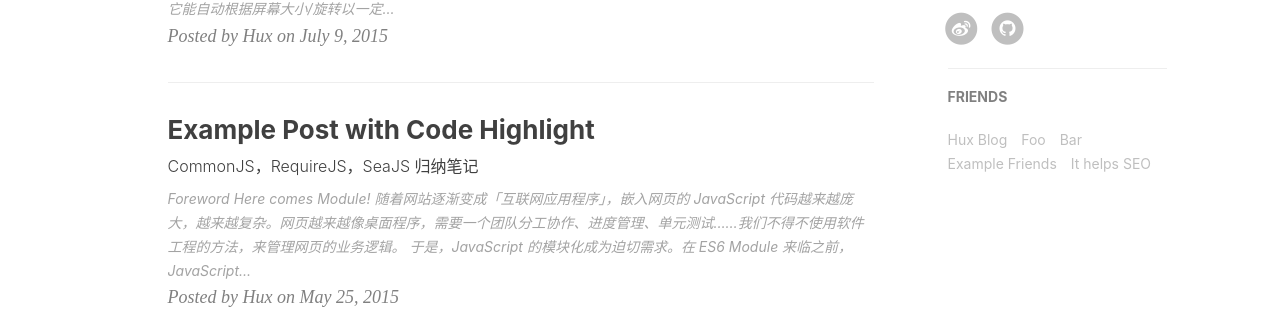
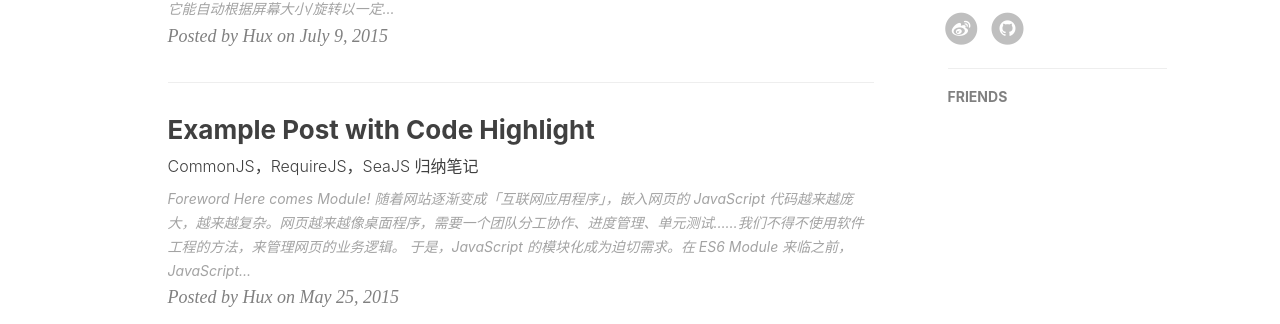
Before and after one commit to zyl5721451/zyl5721451.github.io, a Jekyll site: the page built from index.html, in a window 1280 px wide. Shown: the part 878-1202 px from the top of the page. Built offline with Jekyll 4.4.1, drawn with Linux system fonts in a browser that asks for light colours; nearby versions of some CDN libraries; the list of posts is cut into pages by our own code; comment, search, counter and statistics services are not loaded; part of the change alters nothing that is shown.

Commit message:
初始化

```diff
--- a/_config.yml
+++ b/_config.yml
@@ -4,7 +4,7 @@ SEOTitle: Allen的博客 | Allen Blog
 header-img: img/home-bg.jpg
 email: zyl5721451@qq.com
 description: "Android开发、产品设计"
-keyword: ""
+keyword: "Android开发、产品设计"
 url: "https://zyl5721451.github.io"              # your host, for absolute URL
 baseurl: ""         # for example, '/blog' if your blog hosted on 'host/blog'
 
@@ -50,7 +50,7 @@ kramdown:
 #disqus_username: _your_disqus_short_name_
 
 # Duoshuo settings
-duoshuo_username: zyl5721451
+duoshuo_username: _zyl5721451_
 # Share component is depend on Comment so we can NOT use share only.
 duoshuo_share: true                     # set to false if you want to use Comment without Sharing
 
@@ -81,20 +81,20 @@ featured-condition-size: 1              # A tag will be featured if the size of
 
 # Friends
 friends: [
-    {
-        title: "Hux Blog",
-        href: "http://huangxuan.me"
-    },{
-        title: "Foo",
-        href: "#"
-    },{
-        title: "Bar",
-        href: "#"
-    },{
-        title: "Example Friends",
-        href: "#"
-    },{
-        title: "It helps SEO",
-        href: "#"
-    }
+#    {
+#        title: "Hux Blog",
+#        href: "http://huangxuan.me"
+#    },{
+#        title: "Foo",
+#        href: "#"
+#    },{
+#        title: "Bar",
+#        href: "#"
+#    },{
+#        title: "Example Friends",
+#        href: "#"
+#    },{
+#        title: "It helps SEO",
+#        href: "#"
+#    }
 ]
```
